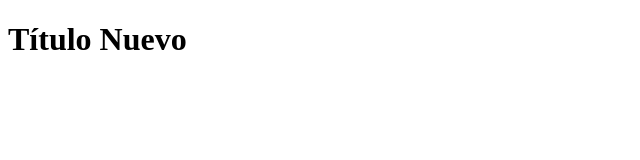
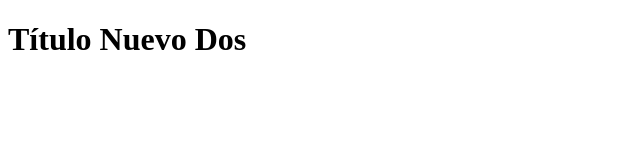
Before and after one commit to gerardbourguett/git-hello-git, a plain HTML site: page index.html in a window 1280 px wide. Shown: the full height of the page, 0-640 px from the left. Drawn offline with Linux system fonts and the light colour scheme.

Commit message:
Nueva modificacion

```diff
--- a/index.html
+++ b/index.html
@@ -4,9 +4,9 @@
     <meta charset="UTF-8">
     <meta http-equiv="X-UA-Compatible" content="IE=edge">
     <meta name="viewport" content="width=device-width, initial-scale=1.0">
-    <title>Document</title>
+    <title>Demo</title>
 </head>
 <body>
-    <h1>Título Nuevo</h1>
+    <h1>Título Nuevo Dos</h1>
 </body>
 </html>
```
